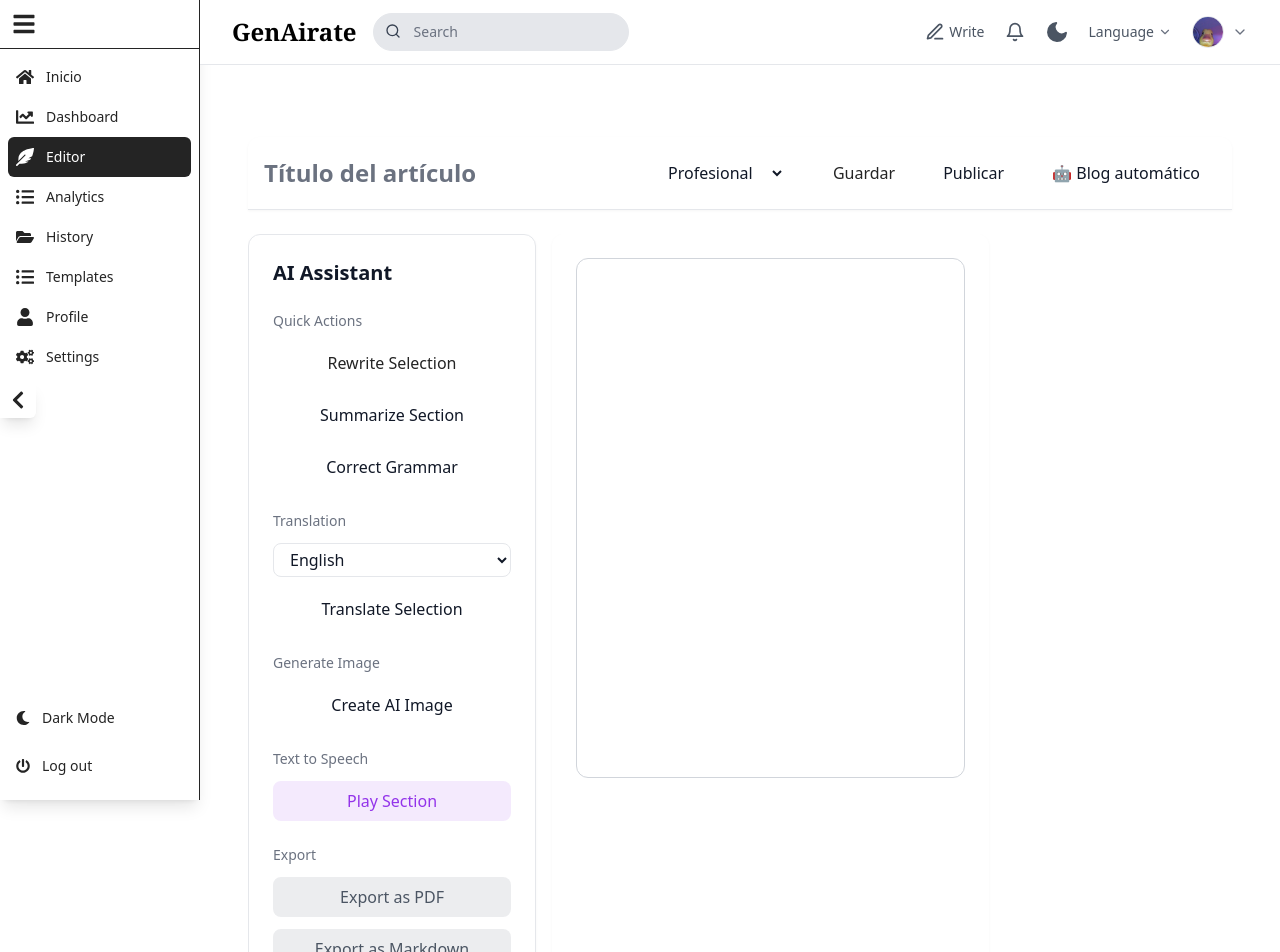
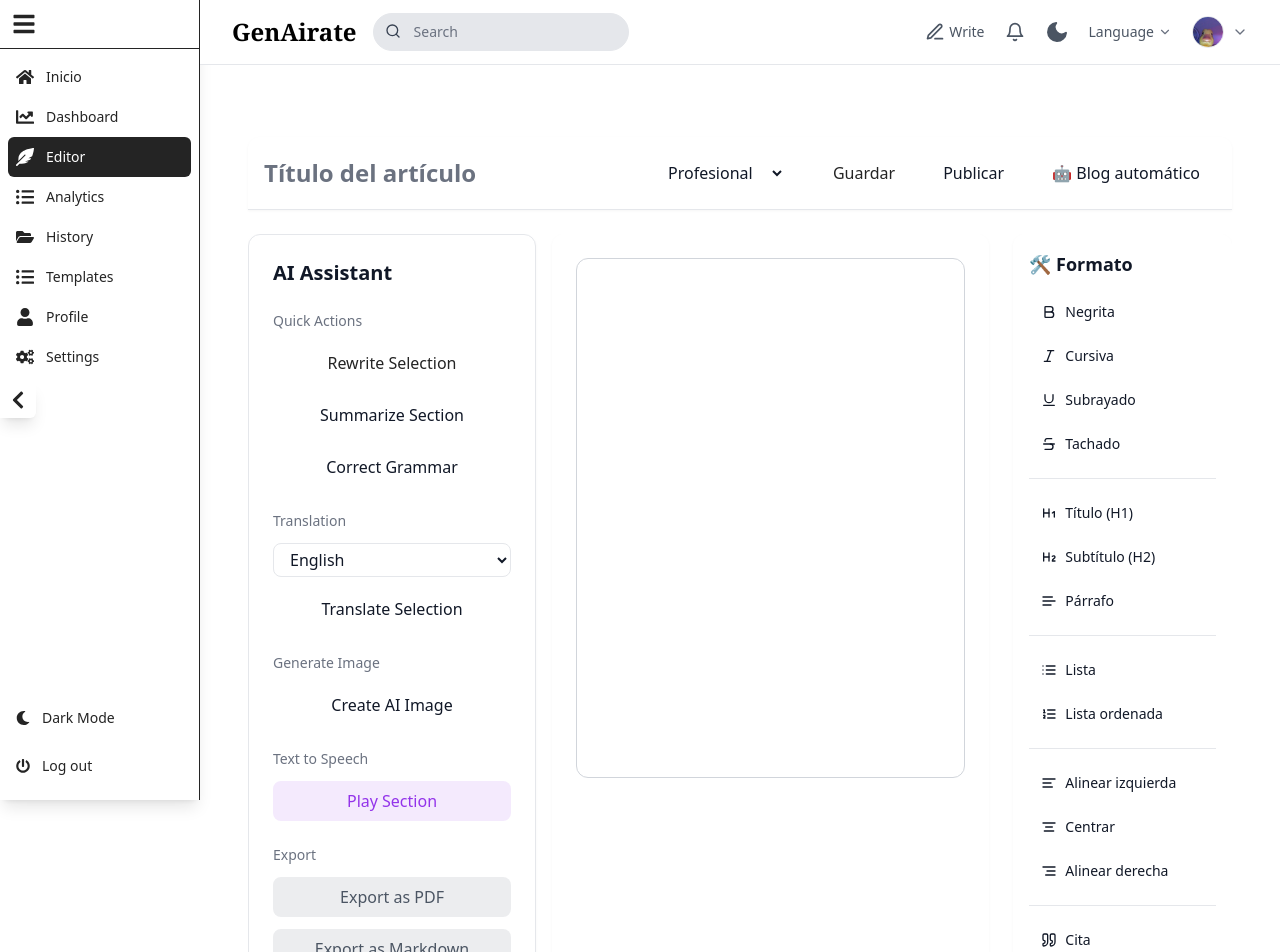
Before and after one commit to PedroCere/genairate, a React (Vite) app in the folder Frontend/genairate-front/: page /editor in a window 1280 px wide. Shown: the top 952 px of the page. Built offline with nearby package versions, Linux system fonts and the light colour scheme; no server answers; sample sign-in values are in the browser's storage.

Commit message:
format_added

```diff
--- a/Frontend/genairate-front/package.json
+++ b/Frontend/genairate-front/package.json
@@ -19,6 +19,7 @@
     "formik": "^2.4.6",
     "framer-motion": "^12.7.4",
     "howler": "^2.2.4",
+    "lucide-react": "^0.509.0",
     "react": "^19.0.0",
     "react-chartjs-2": "^5.3.0",
     "react-dom": "^19.0.0",
--- a/Frontend/genairate-front/src/components/editor/EditorToolBar.jsx
+++ b/Frontend/genairate-front/src/components/editor/EditorToolBar.jsx
@@ -4,10 +4,10 @@ import GenerateBlogModal from '../common/modals/GenerateBlogModal';
 
 export default function EditorToolbar({ onGenerate }) {
   const {
-    article,
+    currentArticle: article,
     setTitle,
-    saveDraft,
-    publishArticle,
+    saveCurrentAsDraft: saveDraft,
+    publishCurrentArticle: publishArticle,
     updateArticle,
     generateInitialArticle,
   } = useEditor();
@@ -18,7 +18,7 @@ export default function EditorToolbar({ onGenerate }) {
     try {
       const userInput = topic;
 
-      if (onGenerate) {
+      if (onGenerate && topic) {
         await onGenerate({ userInput, tone, language });
       } else {
         await generateInitialArticle({
--- /dev/null
+++ b/Frontend/genairate-front/src/components/editor/FormatSidebar.jsx
@@ -0,0 +1,56 @@
+import {
+  Bold, Italic, Heading1, Heading2, Text,
+  List, ListOrdered, AlignLeft, AlignCenter, AlignRight,
+  Strikethrough, Underline, Quote, Code2, Eraser
+} from 'lucide-react';
+
+export default function FormatSidebar({ editor }) {
+  const applyFormat = (command) => {
+    const instance = editor?.current?.instance;
+    if (!instance) return;
+    command(instance);
+  };
+
+  const btnClass = "flex items-center gap-2 w-full px-3 py-2 text-sm rounded-lg hover:bg-gray-100 dark:hover:bg-gray-800 transition";
+
+  return (
+    <div className="p-4 bg-surface-card rounded-xl shadow-subtle text-sm space-y-4">
+      <h4 className="text-lg font-semibold flex items-center gap-2">🛠 Formato</h4>
+
+      {/* Texto básico */}
+      <div className="space-y-2">
+        <button className={btnClass} onClick={() => applyFormat(e => e.chain().focus().toggleBold().run())}><Bold size={16}/> Negrita</button>
+        <button className={btnClass} onClick={() => applyFormat(e => e.chain().focus().toggleItalic().run())}><Italic size={16}/> Cursiva</button>
+        <button className={btnClass} onClick={() => applyFormat(e => e.chain().focus().toggleUnderline?.().run())}><Underline size={16}/> Subrayado</button>
+        <button className={btnClass} onClick={() => applyFormat(e => e.chain().focus().toggleStrike().run())}><Strikethrough size={16}/> Tachado</button>
+      </div>
+
+      {/* Encabezados */}
+      <div className="space-y-2 border-t pt-4">
+        <button className={btnClass} onClick={() => applyFormat(e => e.chain().focus().setHeading({ level: 1 }).run())}><Heading1 size={16}/> Título (H1)</button>
+        <button className={btnClass} onClick={() => applyFormat(e => e.chain().focus().setHeading({ level: 2 }).run())}><Heading2 size={16}/> Subtítulo (H2)</button>
+        <button className={btnClass} onClick={() => applyFormat(e => e.chain().focus().setParagraph().run())}><Text size={16}/> Párrafo</button>
+      </div>
+
+      {/* Listas */}
+      <div className="space-y-2 border-t pt-4">
+        <button className={btnClass} onClick={() => applyFormat(e => e.chain().focus().toggleBulletList().run())}><List size={16}/> Lista</button>
+        <button className={btnClass} onClick={() => applyFormat(e => e.chain().focus().toggleOrderedList().run())}><ListOrdered size={16}/> Lista ordenada</button>
+      </div>
+
+      {/* Alineación */}
+      <div className="space-y-2 border-t pt-4">
+        <button className={btnClass} onClick={() => applyFormat(e => e.chain().focus().setTextAlign('left').run())}><AlignLeft size={16}/> Alinear izquierda</button>
+        <button className={btnClass} onClick={() => applyFormat(e => e.chain().focus().setTextAlign('center').run())}><AlignCenter size={16}/> Centrar</button>
+        <button className={btnClass} onClick={() => applyFormat(e => e.chain().focus().setTextAlign('right').run())}><AlignRight size={16}/> Alinear derecha</button>
+      </div>
+
+      {/* Otros */}
+      <div className="space-y-2 border-t pt-4">
+        <button className={btnClass} onClick={() => applyFormat(e => e.chain().focus().toggleBlockquote().run())}><Quote size={16}/> Cita</button>
+        <button className={btnClass} onClick={() => applyFormat(e => e.chain().focus().toggleCodeBlock().run())}><Code2 size={16}/> Código</button>
+        <button className={btnClass} onClick={() => applyFormat(e => e.chain().focus().unsetAllMarks().clearNodes().run())}><Eraser size={16}/> Limpiar formato</button>
+      </div>
+    </div>
+  );
+}
--- a/Frontend/genairate-front/src/components/editor/TipTapEditor.jsx
+++ b/Frontend/genairate-front/src/components/editor/TipTapEditor.jsx
@@ -1,9 +1,9 @@
 import { useEditor, EditorContent } from '@tiptap/react';
 import StarterKit from '@tiptap/starter-kit';
-import { useEffect } from 'react';
+import { useEffect, forwardRef, useImperativeHandle } from 'react';
 import './editor.css';
 
-export default function TipTapEditor({ content, onUpdate }) {
+const TipTapEditor = forwardRef(({ content, onUpdate }, ref) => {
   const editor = useEditor({
     extensions: [StarterKit],
     content: content || '',
@@ -13,11 +13,15 @@ export default function TipTapEditor({ content, onUpdate }) {
       },
     },
     onUpdate: ({ editor }) => {
-      if (onUpdate) {
-        onUpdate(editor.getHTML());
-      }
+      if (onUpdate) onUpdate(editor.getHTML());
     },
   });
+
+  useImperativeHandle(ref, () => ({
+    get instance() {
+      return editor;
+    },
+  }));
 
   useEffect(() => {
     if (editor && content) {
@@ -28,4 +32,6 @@ export default function TipTapEditor({ content, onUpdate }) {
   if (!editor) return null;
 
   return <EditorContent editor={editor} />;
-}
+});
+
+export default TipTapEditor;
--- a/Frontend/genairate-front/src/components/editor/editor.css
+++ b/Frontend/genairate-front/src/components/editor/editor.css
@@ -1,9 +1,19 @@
+
 .tiptap h1 {
-  @apply text-3xl font-bold mt-4 mb-2;
+  @apply text-3xl font-bold mt-6 mb-4;
 }
+
 .tiptap h2 {
-  @apply text-2xl font-semibold mt-6 mb-2;
+  @apply text-2xl font-semibold mt-5 mb-3;
 }
+
 .tiptap p {
   @apply text-base leading-relaxed mb-4;
 }
+
+.tiptap strong {
+  @apply font-semibold;
+}
+.btn-format {
+  @apply text-sm bg-gray-100 dark:bg-gray-700 text-gray-800 dark:text-white px-3 py-2 rounded hover:bg-gray-200 dark:hover:bg-gray-600 transition;
+}
--- a/Frontend/genairate-front/src/context/EditorContext.jsx
+++ b/Frontend/genairate-front/src/context/EditorContext.jsx
@@ -191,6 +191,11 @@ export const EditorProvider = ({ children }) => {
     }
   };
 
+  const setTitle = (newTitle) => {
+    if (!currentArticle) return;
+    setCurrentArticle({ ...currentArticle, title: newTitle });
+  };
+
   return (
     <EditorContext.Provider
       value={{
@@ -208,6 +213,7 @@ export const EditorProvider = ({ children }) => {
         fetchAllArticles,
         updateArticle,
         updateSectionContent,
+        setTitle,
       }}
     >
       {children}
--- a/Frontend/genairate-front/src/pages/EditorPage.jsx
+++ b/Frontend/genairate-front/src/pages/EditorPage.jsx
@@ -1,4 +1,4 @@
-import { useEffect, useState } from 'react';
+import { useEffect, useState, useRef } from 'react';
 import { useParams } from 'react-router-dom';
 import { useEditor } from '../context/EditorContext';
 import EditorToolbar from '../components/editor/EditorToolBar';
@@ -7,6 +7,7 @@ import TipTapEditor from '../components/editor/TipTapEditor';
 import LoadingSpinner from '../components/common/LoadingSpinner';
 import ImageSuggestions from '../components/ImageSuggestions';
 import { getById } from '../services/ContentService';
+import FormatSidebar from '../components/editor/FormatSidebar';
 
 export default function EditorPage() {
   const { id } = useParams();
@@ -19,6 +20,7 @@ export default function EditorPage() {
 
   const [isLoading, setIsLoading] = useState(!!id);
   const [editorContent, setEditorContent] = useState('');
+  const editorRef = useRef();
 
   useEffect(() => {
     if (id) {
@@ -59,25 +61,22 @@ export default function EditorPage() {
 
   const combineArticleContent = (article) => {
     if (!article) return '';
+    const safeText = (text) => text || '';
     const {
       title, introduction, subtitle1, content1,
       subtitle2, content2, subtitle3, content3, conclusion
     } = article;
 
     return `
-      <h1 class="text-3xl font-bold mb-4">${title}</h1>
-      <p class="text-base mb-4">${introduction}</p>
-
-      <h2 class="text-2xl font-semibold mt-6 mb-2">${subtitle1}</h2>
-      <p class="text-base mb-4">${content1}</p>
-
-      <h2 class="text-2xl font-semibold mt-6 mb-2">${subtitle2}</h2>
-      <p class="text-base mb-4">${content2}</p>
-
-      <h2 class="text-2xl font-semibold mt-6 mb-2">${subtitle3}</h2>
-      <p class="text-base mb-4">${content3}</p>
-
-      <p class="text-base font-semibold mt-6">${conclusion}</p>
+      <h1>${safeText(title)}</h1>
+      <p>${safeText(introduction)}</p>
+      <h2>${safeText(subtitle1)}</h2>
+      <p>${safeText(content1)}</p>
+      <h2>${safeText(subtitle2)}</h2>
+      <p>${safeText(content2)}</p>
+      <h2>${safeText(subtitle3)}</h2>
+      <p>${safeText(content3)}</p>
+      <p><strong>${safeText(conclusion)}</strong></p>
     `;
   };
 
@@ -93,23 +92,26 @@ export default function EditorPage() {
     <div className="max-w-7xl mx-auto px-4 py-10 text-gray-900 dark:text-gray-100">
       <EditorToolbar onGenerate={handleGenerateInitial} />
 
+      {/* Imagen sugerida basada en palabras clave */}
       {currentArticle?.keywords && (
         <div className="mb-6">
           <ImageSuggestions keywords={currentArticle.keywords} />
         </div>
       )}
 
+      {/* Layout con editor + sidebar */}
       <div className="grid grid-cols-1 lg:grid-cols-[280px_2fr_1fr] gap-6 mt-6 overflow-auto">
         <AiSideBar />
 
         <div className="bg-surface-card rounded-xl shadow-subtle p-6 min-h-[600px]">
-      <div className="tiptap">
-        <TipTapEditor
-          content={editorContent}
-          onUpdate={(newContent) => setEditorContent(newContent)}
-        />
-      </div>
+          <TipTapEditor
+            ref={editorRef}
+            content={editorContent}
+            onUpdate={(newContent) => setEditorContent(newContent)}
+          />
         </div>
+        {/* Sidebar de formato */}
+        <FormatSidebar editor={editorRef} />
       </div>
     </div>
   );
```
Also changed, not shown: 1 other file (tests, documents, lock files or other folders).
